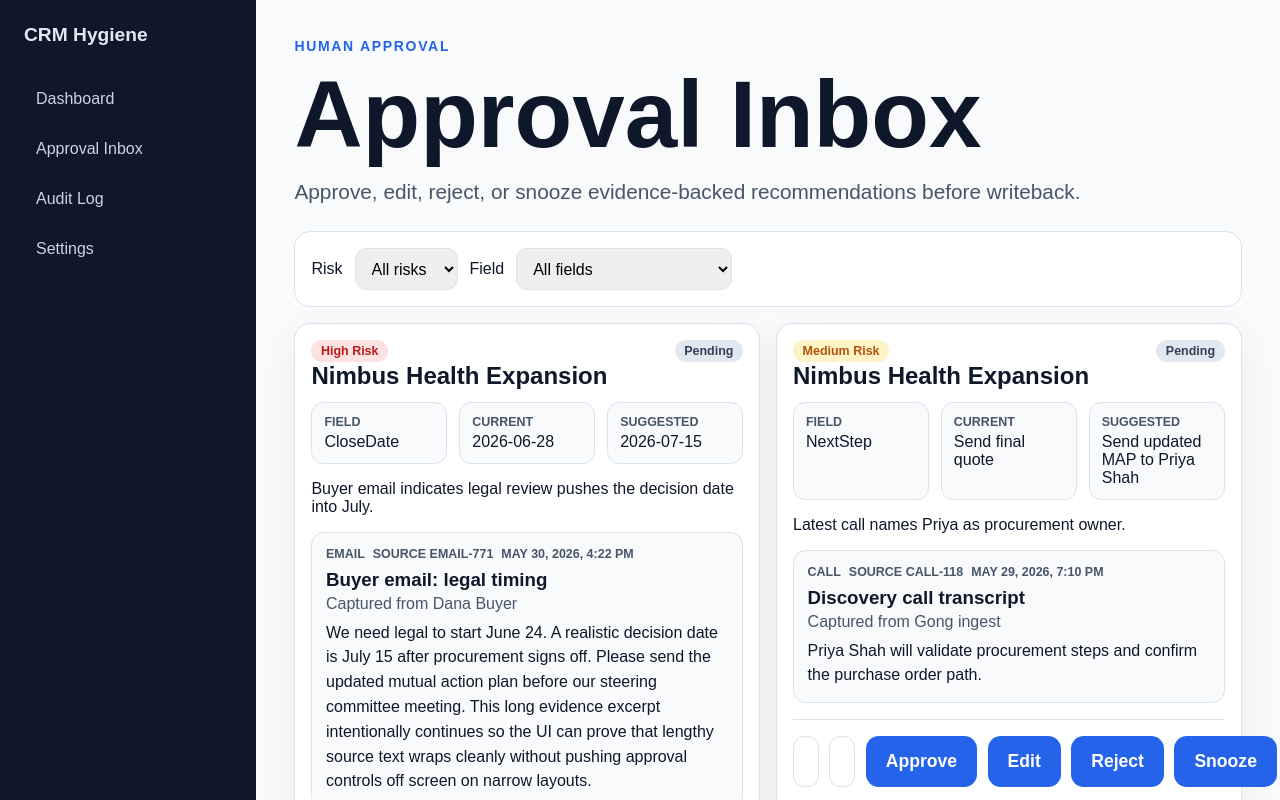
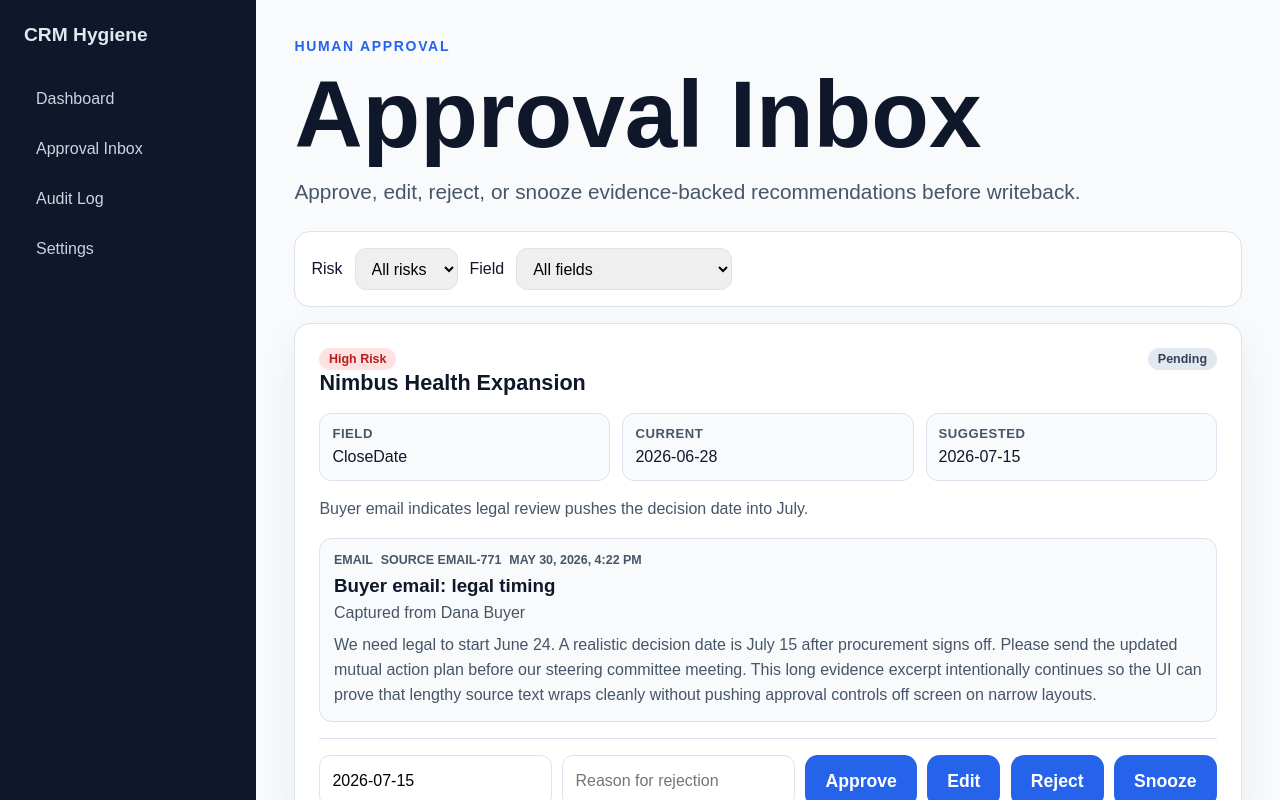
Before and after one commit to mahadevupadhyayula/CRMHygieneApp, a Next.js app: page /approvals in a window 1280 px wide. Shown: the top 800 px of the page. Built offline with nearby package versions, Linux system fonts and the light colour scheme.

Commit message:
Update approval inbox card styles

```diff
--- a/app/globals.css
+++ b/app/globals.css
@@ -58,6 +58,8 @@ td a { color: var(--accent); font-weight: 700; }
 .review-grid, .settings-grid { display: grid; gap: 1rem; grid-template-columns: repeat(2, minmax(0, 1fr)); }
 .panel, .empty-state { padding: 1rem; }
 .panel h2, .empty-state h2, .approval-card h2 { margin: 0 0 .75rem; }
+.approval-card h2 { font-size: 1.35rem; line-height: 1.25; }
+.approval-card p { color: var(--muted); font-size: 1rem; line-height: 1.55; }
 .key-grid { display: grid; gap: .75rem; grid-template-columns: repeat(2, minmax(0, 1fr)); margin: 0; }
 .key-grid div, .card-fields div { background: #f8fafc; border: 1px solid var(--border); border-radius: .75rem; padding: .75rem; }
 dt { color: var(--muted); font-size: .78rem; font-weight: 800; text-transform: uppercase; }
@@ -76,11 +78,13 @@ meter { width: 100%; }
 .evidence-author { color: var(--muted); margin: 0 0 .5rem; }
 .evidence-text { line-height: 1.55; margin: 0; overflow-wrap: anywhere; }
 
-.approval-grid { display: grid; gap: 1rem; grid-template-columns: repeat(2, minmax(0, 1fr)); }
-.approval-card { padding: 1rem; }
+.approval-grid { display: grid; gap: 1rem; grid-template-columns: minmax(0, 1fr); }
+.approval-card { padding: 1.5rem; }
 .card-topline { align-items: center; display: flex; flex-wrap: wrap; gap: .5rem; justify-content: space-between; }
-.card-fields { display: grid; gap: .75rem; grid-template-columns: repeat(3, minmax(0, 1fr)); margin: .75rem 0; }
-.approval-actions { border-top: 1px solid var(--border); display: grid; gap: .65rem; grid-template-columns: 1fr 1fr repeat(4, auto); margin-top: 1rem; padding-top: 1rem; }
+.card-fields { display: grid; gap: .75rem; grid-template-columns: repeat(3, minmax(0, 1fr)); margin: 1rem 0; }
+.card-fields dt { font-size: .82rem; letter-spacing: .04em; }
+.card-fields dd { font-size: 1rem; line-height: 1.45; }
+.approval-actions { border-top: 1px solid var(--border); display: grid; gap: .65rem; grid-template-columns: 1fr 1fr repeat(4, auto); margin-top: 1rem; overflow-x: auto; padding-top: 1rem; }
 .approval-actions input { min-width: 0; }
 .audit-list { display: grid; gap: .75rem; list-style: none; margin: 0; padding: 0; }
 .audit-list li { background: #fff; border: 1px solid var(--border); border-radius: .85rem; padding: 1rem; }
```
